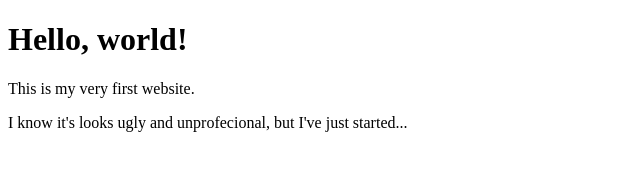
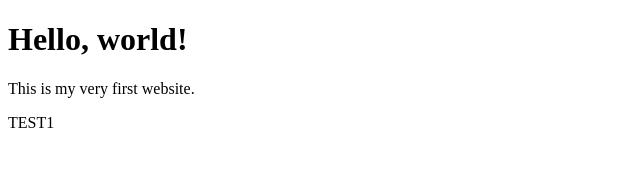
Before and after one commit to vadymsyd/my-website, a plain HTML site: page index.html in a window 1280 px wide. Shown: the whole page, without its empty margins (0-640 px from the left). Drawn offline with Linux system fonts and the light colour scheme.

Commit message:
update Test1

```diff
--- a/index.html
+++ b/index.html
@@ -7,6 +7,6 @@
   <body>
     <h1>Hello, world!</h1>
     <p>This is my very first website.</p>
-    <p>I know it's looks ugly and unprofecional, but I've just started...</p>
+    <p>TEST1</p>
   </body>
 </html>
```
